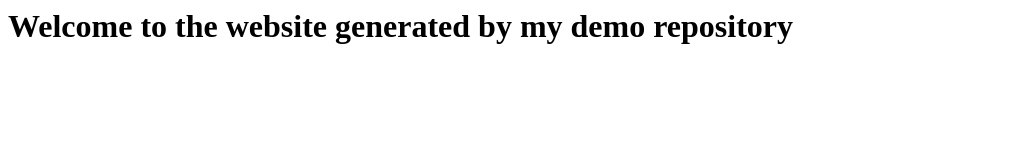
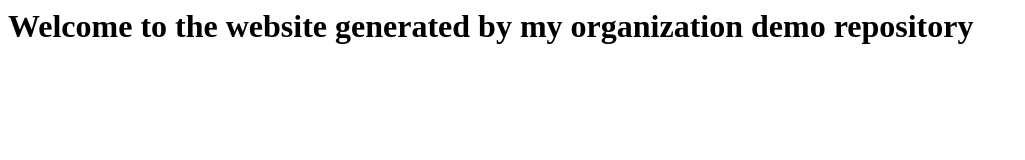
Before and after one commit to OrganizationJaimeLeon/demo-repository, a website: page index.html in a window 1280 px wide. Shown: the whole page, without its empty margins (0-1025 px from the left). Drawn offline with Linux system fonts and the light colour scheme.

Commit message:
Update index.html

```diff
--- a/index.html
+++ b/index.html
@@ -1 +1 @@
-<h1>Welcome to the website generated by my demo repository</h1>
+<h1>Welcome to the website generated by my organization demo repository</h1>
```
